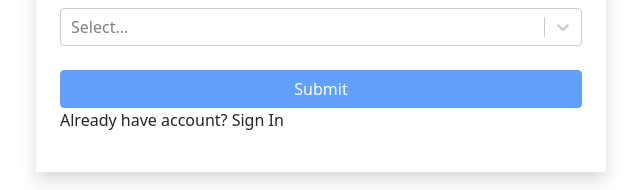
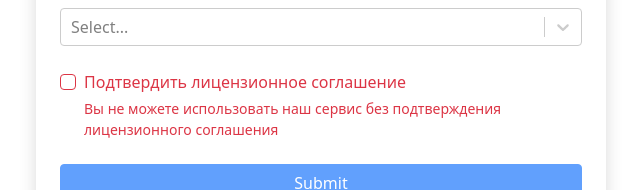
Before and after one commit to NikePro777/fast-company, a React (Create React App) app: page /login/1 in a window 1280 px wide. Both pictures are taken after a click on the button "Sign Up". Shown: the part 577-767 px from the top of the page, without its empty margins (319-960 px from the left). Built offline with nearby package versions, Linux system fonts and the light colour scheme.

Commit message:
finish checkbox

```diff
--- /dev/null
+++ b/src/app/components/common/form/CheckBoxField.jsx
@@ -0,0 +1,38 @@
+import React from "react";
+import PropTypes from "prop-types";
+
+const CheckBoxField = ({ name, value, onChange, children, error }) => {
+  const handleChange = () => {
+    onChange({ name: name, value: !value });
+  };
+  const getInputClasses = () => {
+    return "form-check-input" + (error ? " is-invalid" : "");
+  };
+  return (
+    <div className="form-check mb-4">
+      <input
+        className={getInputClasses()}
+        type="checkbox"
+        value=""
+        id={name}
+        onChange={handleChange}
+        checked={value}
+      />
+      <label className="form-check-label " htmlFor={name}>
+        {children}
+      </label>
+      {error && <div className="invalid-feedback">{error}</div>}
+    </div>
+  );
+};
+CheckBoxField.propTypes = {
+  name: PropTypes.string,
+  value: PropTypes.bool,
+  onChange: PropTypes.func,
+  children: PropTypes.oneOfType([
+    PropTypes.arrayOf(PropTypes.node),
+    PropTypes.node
+  ]),
+  error: PropTypes.string
+};
+export default CheckBoxField;
--- a/src/app/components/ui/loginForm.jsx
+++ b/src/app/components/ui/loginForm.jsx
@@ -1,11 +1,12 @@
 import React, { useEffect, useState } from "react";
 import { validator } from "../../utils/validator";
 import TextField from "../common/form/textField";
+import CheckBoxField from "../common/form/CheckBoxField";
 
 const LoginForm = () => {
-  const [data, setData] = useState({ email: "", password: "" });
+  const [data, setData] = useState({ email: "", password: "", stayOn: false });
   const [errors, setErrors] = useState({});
-  const handleChange = ({ target }) => {
+  const handleChange = (target) => {
     setData((prevState) => ({ ...prevState, [target.name]: target.value }));
   };
 
@@ -57,6 +58,9 @@
         onChange={handleChange}
         error={errors.password}
       />
+      <CheckBoxField value={data.stayOn} onChange={handleChange} name="stayOn">
+        Оставаться в системе
+      </CheckBoxField>
       <button
         className="btn btn-primary w-100 mx-auto"
         type=""
--- a/src/app/components/ui/registerForm.jsx
+++ b/src/app/components/ui/registerForm.jsx
@@ -5,6 +5,7 @@
 import SelectField from "../common/form/selectField";
 import RadioField from "../common/form/radioField";
 import MultiSelectField from "../common/form/multiSelectField";
+import CheckBoxField from "../common/form/CheckBoxField";
 
 const RegisterForm = () => {
   const [data, setData] = useState({
@@ -12,7 +13,8 @@
     password: "",
     profession: "",
     sex: "male",
-    qualities: []
+    qualities: [],
+    licence: false
   });
   const [qualities, setQualities] = useState({});
   const [professions, setProfession] = useState([]);
@@ -40,6 +42,12 @@
     profession: {
       isRequired: {
         message: "Обязательно выберете вашу профессию"
+      }
+    },
+    licence: {
+      isRequired: {
+        message:
+          "Вы не можете использовать наш сервис без подтверждения лицензионного соглашения"
       }
     }
   };
@@ -104,6 +112,14 @@
         label="Выберите ваши качества"
         name="qualities"
       />
+      <CheckBoxField
+        value={data.licence}
+        onChange={handleChange}
+        name="licence"
+        error={errors.licence}
+      >
+        Подтвердить <a>лицензионное соглашение</a>{" "}
+      </CheckBoxField>
       <button
         className="btn btn-primary w-100 mx-auto"
         type=""
--- a/src/app/utils/validator.js
+++ b/src/app/utils/validator.js
@@ -3,9 +3,15 @@
   function validate(validateMethod, data, config) {
     let statusValidate;
     switch (validateMethod) {
-      case "isRequired":
-        statusValidate = data.trim() === "";
+      case "isRequired": {
+        if (typeof data === "boolean") {
+          statusValidate = !data;
+        } else {
+          statusValidate = data.trim() === "";
+        }
+
         break;
+      }
       case "isEmail": {
         const emailRegExp = /^\S+@\S+\.\S+$/g;
         statusValidate = !emailRegExp.test(data);
```
